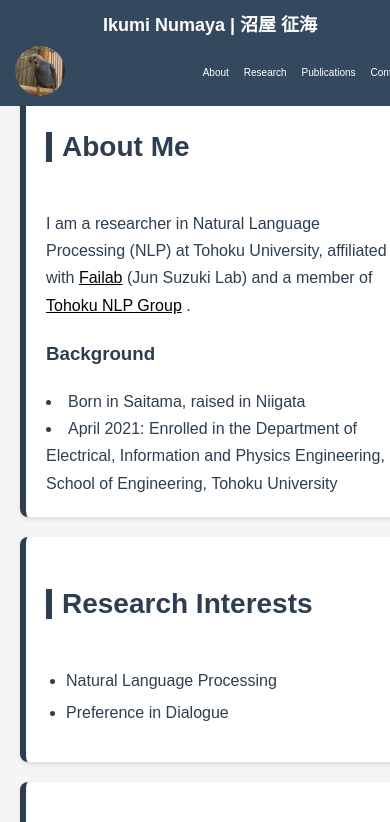
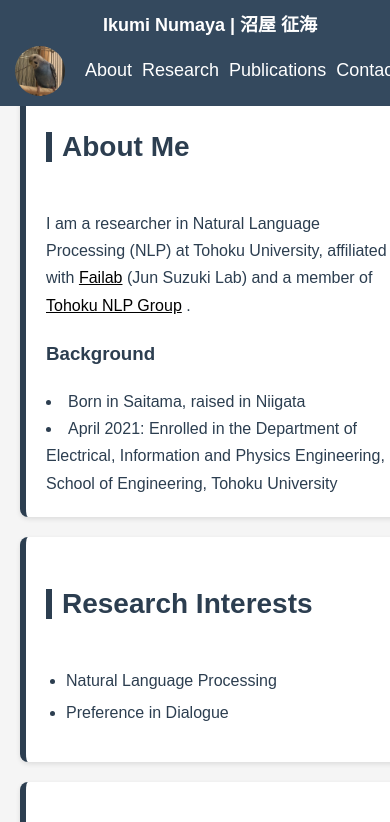
Before and after one commit to ikuminumaya/ikuminumaya.github.io, a plain HTML site: page index.html in a window 390 px wide. Shown: the top 822 px of the page. Drawn offline with Linux system fonts and the light colour scheme.

Commit message:
update home page

```diff
--- a/style.css
+++ b/style.css
@@ -240,15 +240,16 @@ footer {
     .nav-container {
         display: flex;
         align-items: center;
-        justify-content: space-between;
+        justify-content: flex; /* 左寄せ */
         width: 100%;
-        padding: 0 15px; /* 余白を縮小 */
-        gap: 10px; /* ロゴとメニューの間隔を狭く */
+        padding: 0 10px; /* 余白を縮小 */
+        gap: 10px; /* ロゴとナビゲーションの間隔を適度に */
     }
 
     .logo {
-        width: 50px;
+        width: 50px; /* サイズを小さく */
         border-radius: 50%;
+        margin-right: 0; /* 余計な余白を削除 */
     }
 
     .nav-container nav ul {
@@ -259,13 +260,11 @@ footer {
     }
 
     .nav-container nav ul li {
-        margin-left: 15px;
+        margin-left: 10px; /* メニュー間の間隔を調整 */
     }
 
     .nav-container nav ul li a {
-        color: white;
-        text-decoration: none;
-        font-size: 10px;
+        font-size: 18px; /* 文字サイズを少し小さく */
     }
     .main-content {
         margin-left: 0;
```
